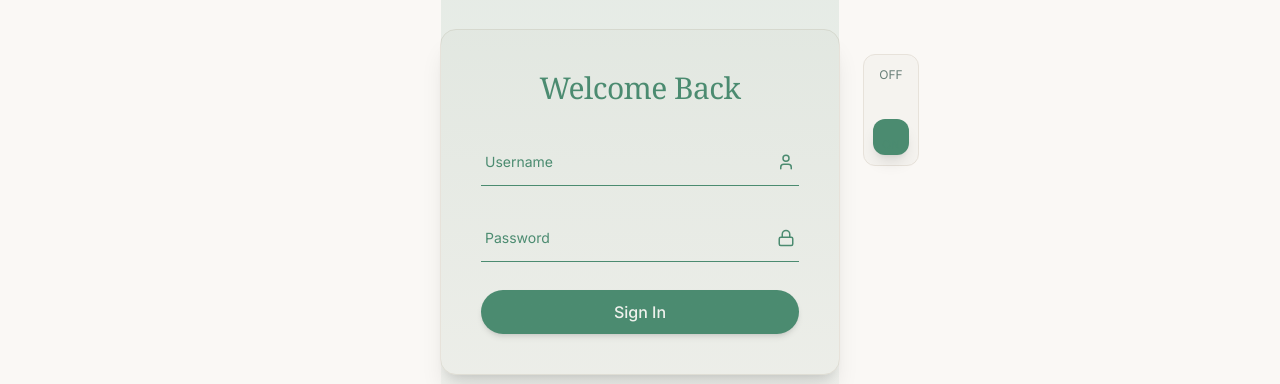
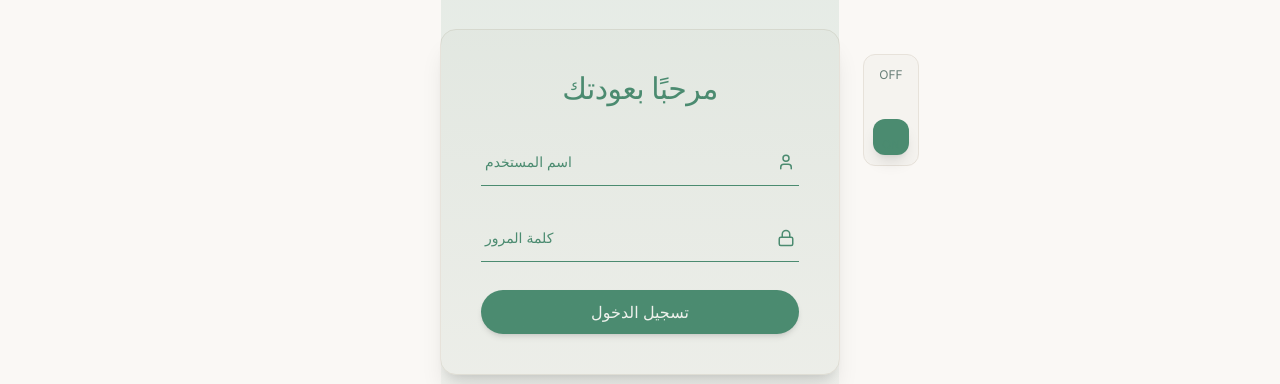
Before and after one commit to rizikdhabre/soulclinic, a Next.js app: page /login in a window 1280 px wide. Shown: the part 198-582 px from the top of the page. Built offline with nearby package versions, Linux system fonts and the light colour scheme; no server answers.

Commit message:
Fix appointments Suspense + migrate middleware to proxy

```diff
--- a/src/app/api/admin/treatments/route.js
+++ b/src/app/api/admin/treatments/route.js
@@ -4,7 +4,6 @@ import { ObjectId } from "mongodb";
 
 export async function GET() {
   try {
-    console.log("Fetching treatments");
     const collection = await getCollection("treatments");
     const treatments = await collection.find({}).toArray();
 
--- a/src/app/appointments/AppointmentsClient.js
+++ b/src/app/appointments/AppointmentsClient.js
@@ -8,7 +8,7 @@ import { AppointmentHeader } from "@/components/ui/AppointmentHeader";
 import { AppointmentForm } from "@/components/ui/AppointmentForm";
 import { TimeSlotPicker } from "@/components/ui/TimeSlotPicker";
 import { useSearchParams } from "next/navigation";
-export default function AppointmentsPage() {
+export default function AppointmentsClient() {
   const searchParams = useSearchParams();
   const duration = Number(searchParams.get("duration"));
   const price = Number(searchParams.get("price"));
--- a/src/app/appointments/page.js
+++ b/src/app/appointments/page.js
@@ -1,6 +1,5 @@
 import { Suspense } from "react";
 import AppointmentsClient from "./AppointmentsClient";
-export const dynamic = "force-dynamic";
 
 export default function AppointmentsPage() {
   return (
--- a/src/components/ui/LoginBox.jsx
+++ b/src/components/ui/LoginBox.jsx
@@ -110,13 +110,13 @@ export default function LoginBox() {
             ${glow ? "text-primary" : "text-foreground"}
           `}
         >
-          Welcome Back
+         مرحبًا بعودتك
         </h2>
 
         {/* Username */}
         <Input
           icon={<User size={18} />}
-          label="Username"
+          label="اسم المستخدم"
           glow={glow}
           type="text"
           value={username}
@@ -126,7 +126,7 @@ export default function LoginBox() {
         {/* Password */}
         <Input
           icon={<Lock size={18} />}
-          label="Password"
+          label="كلمة المرور"
           glow={glow}
           type="password"
           value={password}
@@ -160,7 +160,7 @@ export default function LoginBox() {
       }
     `}
           >
-            Sign In
+          تسجيل الدخول
           </button>
         )}
       </motion.div>
--- a/src/lib/db.js
+++ b/src/lib/db.js
@@ -11,7 +11,6 @@ async function connectDb() {
     if (dbConnection) return dbConnection;
     await client.connect();
     dbConnection = client.db(dbName);
-    console.log("Connected to mongo DB");
     return dbConnection;
   } catch (error) {
     console.error("Error in connection to Data", error);
--- a/src/middleware.js
+++ b/src/proxy.js
@@ -1,7 +1,7 @@
 import { NextResponse } from "next/server";
 import { verifyTokenEdge } from "./lib/jwt-edge";
 
-export async function middleware(req) {
+export default async function proxy(req)  {
   const { pathname } = req.nextUrl;
   const token = req.cookies.get("token")?.value;
 
```
